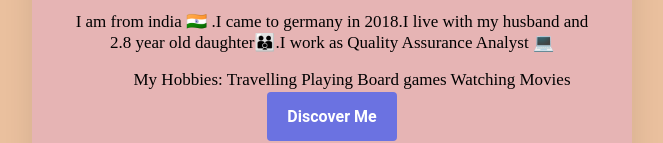
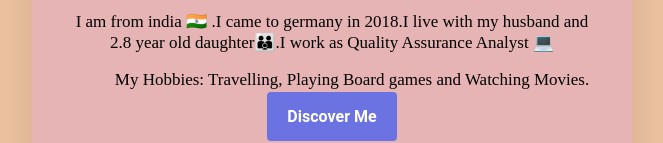
Before and after one commit to bhawana2021/Bhawana_profile, a plain HTML site: page index.html in a window 1280 px wide. Shown: the part 662-805 px from the top of the page, without its empty margins (308-971 px from the left). Drawn offline with Linux system fonts and the light colour scheme.

Commit message:
make my profile prettier

```diff
--- a/index.html
+++ b/index.html
@@ -17,9 +17,9 @@
         <h3>Bhawana Srivastava</h3>
         <P> I am from india 🇮🇳 .I came to germany in 2018.I live with my husband and 2.8 year old daughter👪.I work as Quality Assurance Analyst 💻 </P>
           <ul> My Hobbies:
-            <il>Travelling</il>
-            <il>Playing Board games </il>
-            <il>Watching Movies</il>
+            <il>Travelling,</il>
+            <il>Playing Board games and  </il>
+            <il>Watching Movies.</il>
           </ul>
 
         <a href="https://de.linkedin.com" class ="btn-blue"> Discover Me </a>
```
